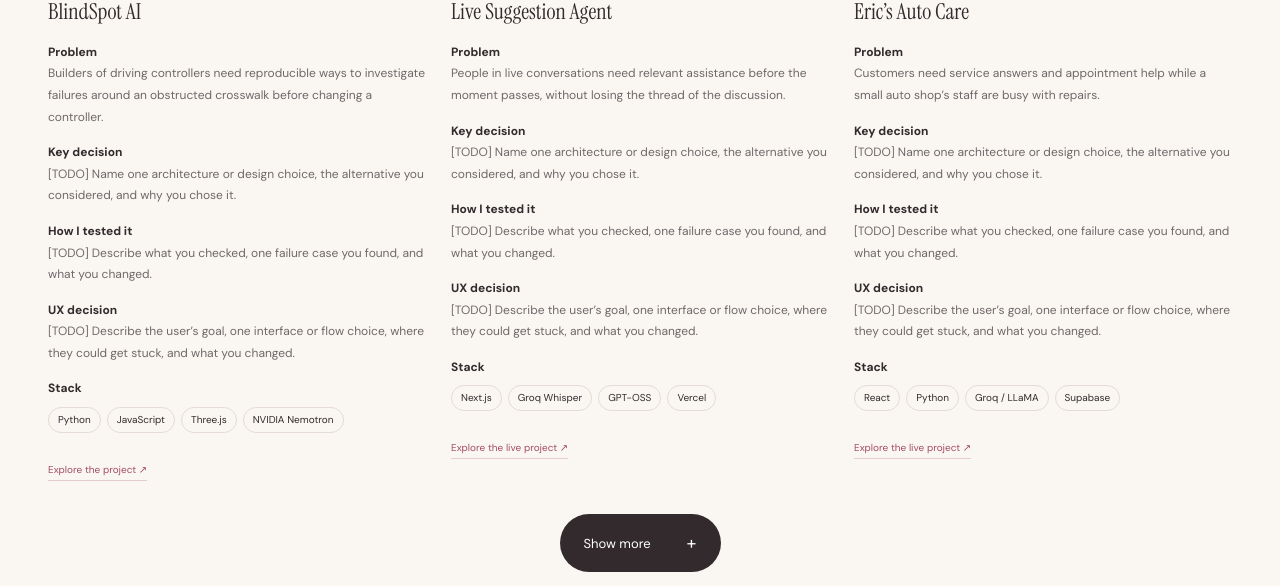
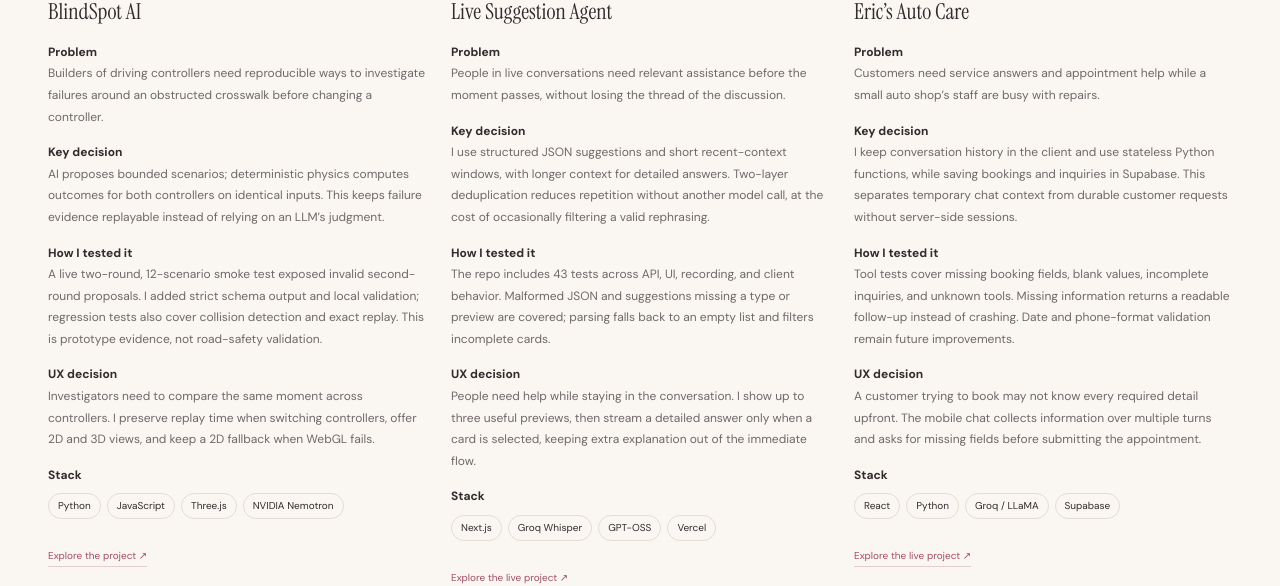
Before and after one commit to rsm-wew068/weihsien-portfolio, a Next.js app: page / in a window 1280 px wide. Shown: the part 2807-3393 px from the top of the page. Built offline with nearby package versions, Linux system fonts and the light colour scheme.

Commit message:
Replace portfolio placeholders with documented project contributions

```diff
--- a/app/page.tsx
+++ b/app/page.tsx
@@ -7,9 +7,9 @@
     problem: 'Builders of driving controllers need reproducible ways to investigate failures around an obstructed crosswalk before changing a controller.',
     stack: ['Python', 'JavaScript', 'Three.js', 'NVIDIA Nemotron'],
     details: [
-      ['Key decision', '[TODO] Name one architecture or design choice, the alternative you considered, and why you chose it.'],
-      ['How I tested it', '[TODO] Describe what you checked, one failure case you found, and what you changed.'],
-      ['UX decision', '[TODO] Describe the user’s goal, one interface or flow choice, where they could get stuck, and what you changed.'],
+      ["Key decision", "AI proposes bounded scenarios; deterministic physics computes outcomes for both controllers on identical inputs. This keeps failure evidence replayable instead of relying on an LLM’s judgment."],
+      ["How I tested it", "A live two-round, 12-scenario smoke test exposed invalid second-round proposals. I added strict schema output and local validation; regression tests also cover collision detection and exact replay. This is prototype evidence, not road-safety validation."],
+      ["UX decision", "Investigators need to compare the same moment across controllers. I preserve replay time when switching controllers, offer 2D and 3D views, and keep a 2D fallback when WebGL fails."],
     ],
     link: 'https://github.com/rsm-wew068/blindspot-ai', image: null, color: 'pink', cta: 'Explore the project',
     visualLabel: 'Synthetic simulation · local prototype', visualText: 'Find the failure. Replay the evidence.',
@@ -19,9 +19,9 @@
     problem: 'People in live conversations need relevant assistance before the moment passes, without losing the thread of the discussion.',
     stack: ['Next.js', 'Groq Whisper', 'GPT-OSS', 'Vercel'],
     details: [
-      ['Key decision', '[TODO] Name one architecture or design choice, the alternative you considered, and why you chose it.'],
-      ['How I tested it', '[TODO] Describe what you checked, one failure case you found, and what you changed.'],
-      ['UX decision', '[TODO] Describe the user’s goal, one interface or flow choice, where they could get stuck, and what you changed.'],
+      ["Key decision", "I use structured JSON suggestions and short recent-context windows, with longer context for detailed answers. Two-layer deduplication reduces repetition without another model call, at the cost of occasionally filtering a valid rephrasing."],
+      ["How I tested it", "The repo includes 43 tests across API, UI, recording, and client behavior. Malformed JSON and suggestions missing a type or preview are covered; parsing falls back to an empty list and filters incomplete cards."],
+      ["UX decision", "People need help while staying in the conversation. I show up to three useful previews, then stream a detailed answer only when a card is selected, keeping extra explanation out of the immediate flow."],
     ],
     link: 'https://twinmind-live-suggestion-liart.vercel.app', image: '/projects/live-agent.jpg', color: 'green', cta: 'Explore the live project',
   },
@@ -30,9 +30,9 @@
     problem: 'Customers need service answers and appointment help while a small auto shop’s staff are busy with repairs.',
     stack: ['React', 'Python', 'Groq / LLaMA', 'Supabase'],
     details: [
-      ['Key decision', '[TODO] Name one architecture or design choice, the alternative you considered, and why you chose it.'],
-      ['How I tested it', '[TODO] Describe what you checked, one failure case you found, and what you changed.'],
-      ['UX decision', '[TODO] Describe the user’s goal, one interface or flow choice, where they could get stuck, and what you changed.'],
+      ["Key decision", "I keep conversation history in the client and use stateless Python functions, while saving bookings and inquiries in Supabase. This separates temporary chat context from durable customer requests without server-side sessions."],
+      ["How I tested it", "Tool tests cover missing booking fields, blank values, incomplete inquiries, and unknown tools. Missing information returns a readable follow-up instead of crashing. Date and phone-format validation remain future improvements."],
+      ["UX decision", "A customer trying to book may not know every required detail upfront. The mobile chat collects information over multiple turns and asks for missing fields before submitting the appointment."],
     ],
     link: 'https://small-business-agent.vercel.app', image: '/projects/auto-care.jpg', color: 'pink', cta: 'Explore the live project',
   },
@@ -41,9 +41,9 @@
     problem: 'Listeners who know the mood they want but not a song title need a way to turn a photo into relevant music discoveries.',
     stack: ['Python', 'LangGraph', 'Gemini', 'Spotify API'],
     details: [
-      ['Key decision', '[TODO] Name one architecture or design choice, the alternative you considered, and why you chose it.'],
-      ['How I tested it', '[TODO] Describe what you checked, one failure case you found, and what you changed.'],
-      ['UX decision', '[TODO] Describe the user’s goal, one interface or flow choice, where they could get stuck, and what you changed.'],
+      ["Key decision", "I retrieve real Spotify candidates, then use a separate curator to rank them against the photo’s narrative. This adds a context check beyond keyword search and constrains recommendations to retrieved track IDs."],
+      ["How I tested it", "Validation compares candidates with the scene narrative; the README illustrates the mismatch of an aggressive track with a sleeping-baby photo. I added a critic stage and candidate-ID matching. The repo does not publish a measured quality benchmark or automated test results."],
+      ["UX decision", "A listener may like the scene but want a different energy. Conversational refinement reuses the photo context, so “make it more upbeat” triggers another search without making them upload the image again."],
     ],
     link: 'https://github.com/rsm-wew068/muse-ai', image: null, color: 'purple', cta: 'Explore the project',
     visualLabel: 'Photo-driven music discovery', visualText: 'From a moment to a soundtrack.',
@@ -53,9 +53,9 @@
     problem: 'People managing long email threads struggle to identify obligations, dependencies, and the tasks that need their attention.',
     stack: ['Python', 'LangGraph', 'Neo4j', 'FAISS', 'Streamlit'],
     details: [
-      ['Key decision', '[TODO] Name one architecture or design choice, the alternative you considered, and why you chose it.'],
-      ['How I tested it', '[TODO] Describe what you checked, one failure case you found, and what you changed.'],
-      ['UX decision', '[TODO] Describe the user’s goal, one interface or flow choice, where they could get stuck, and what you changed.'],
+      ["Key decision", "I combine FAISS semantic retrieval with Neo4j relationship expansion, while PostgreSQL stores task records. This supports questions about people and dependencies that isolated text matches can miss, with the added complexity of dual storage."],
+      ["How I tested it", "I built RAGAS answer assessment and LangSmith tracing into the workflow. Invalid extraction JSON pauses for human correction; the calendar also handles validated JSON wrappers and falls back to received dates when deadlines are missing. No benchmark scores are published."],
+      ["UX decision", "Users need to check an obligation before treating it as a task. I show the source email beside editable extraction data before storage, and open the calendar at the earliest task deadline so historical emails do not appear in an empty current-month view."],
     ],
     link: 'https://huggingface.co/spaces/rsm-wew068/automated-task-manager', image: '/projects/email-intelligence.jpg', color: 'purple', cta: 'Explore the live project',
   },
@@ -65,8 +65,8 @@
     stack: ['Python', 'Scikit-learn', 'XGBoost', 'Jupyter'],
     details: [
       ['Method', 'A/B testing analysis, uplift modeling, return on marketing expenditure (ROME) analysis, and churn prediction on course case-study datasets. These are case-study analyses, not live experiments.'],
-      ['What I found', '[TODO] Summarize a finding supported by the case-study data, the metric used, and a limitation.'],
-      ['My role', '[TODO] Identify your contribution to this team project and distinguish it from your teammates’ work.'],
+      ['What I found', "In the TZ Gaming case, the best targeting choice changed with the budget constraint: logistic regression led projected profit when selecting prospects, while the proprietary model led when purchasing exactly 20 million impressions. I compared profit and ROME; these projections depend on the case’s conversion, lifetime-value, and cost assumptions."],
+      ['My role', "I completed the data preparation, modeling, evaluation, and interpretation presented here, connecting treatment-effect analysis, profitability comparisons, and churn predictions to product decisions."],
     ],
     link: 'https://github.com/rsm-wew068/mgta495-customer-analytics', image: null, visualLabel: 'Course case-study datasets', visualText: 'Test the hypothesis. Measure the difference.', color: 'green', cta: 'Explore the case studies',
   },
```
Also changed, not shown: 1 other file (tests, documents, lock files or other folders).
